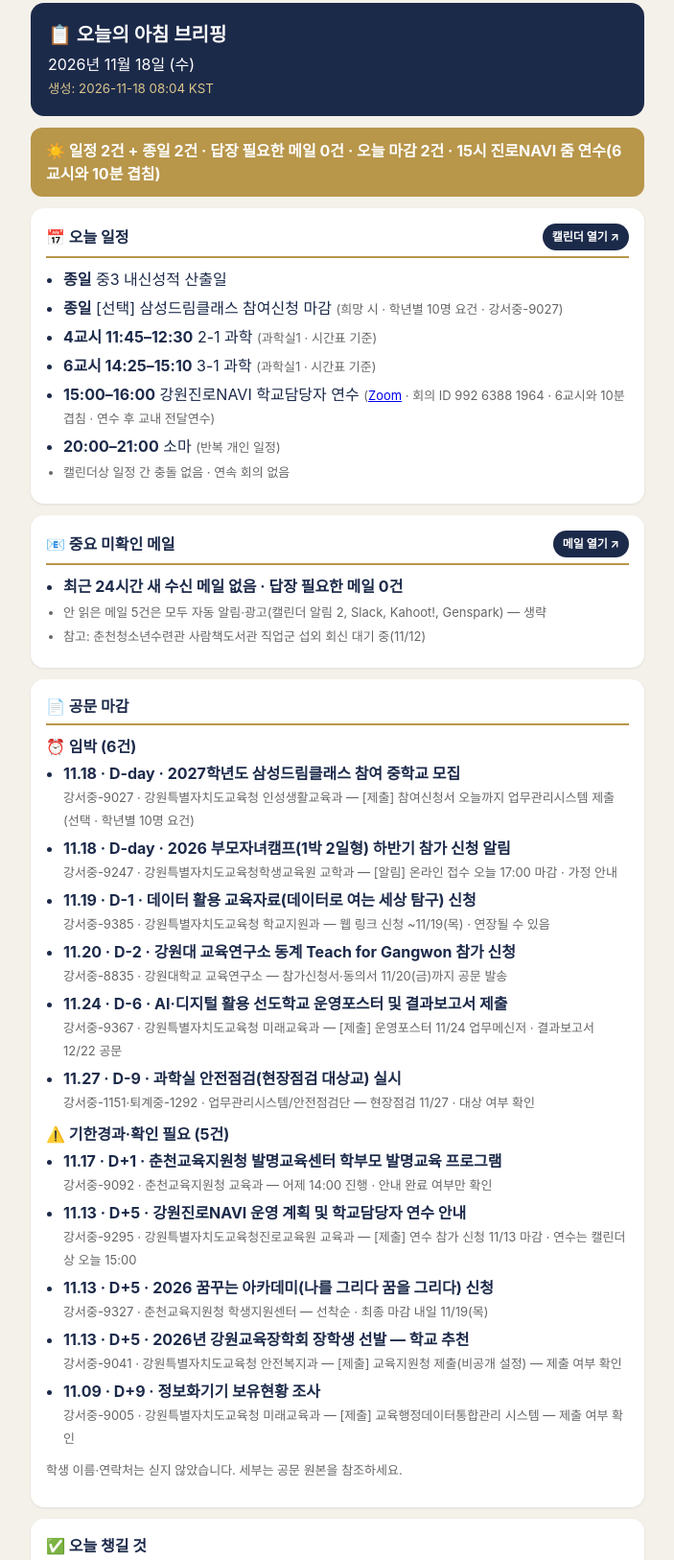
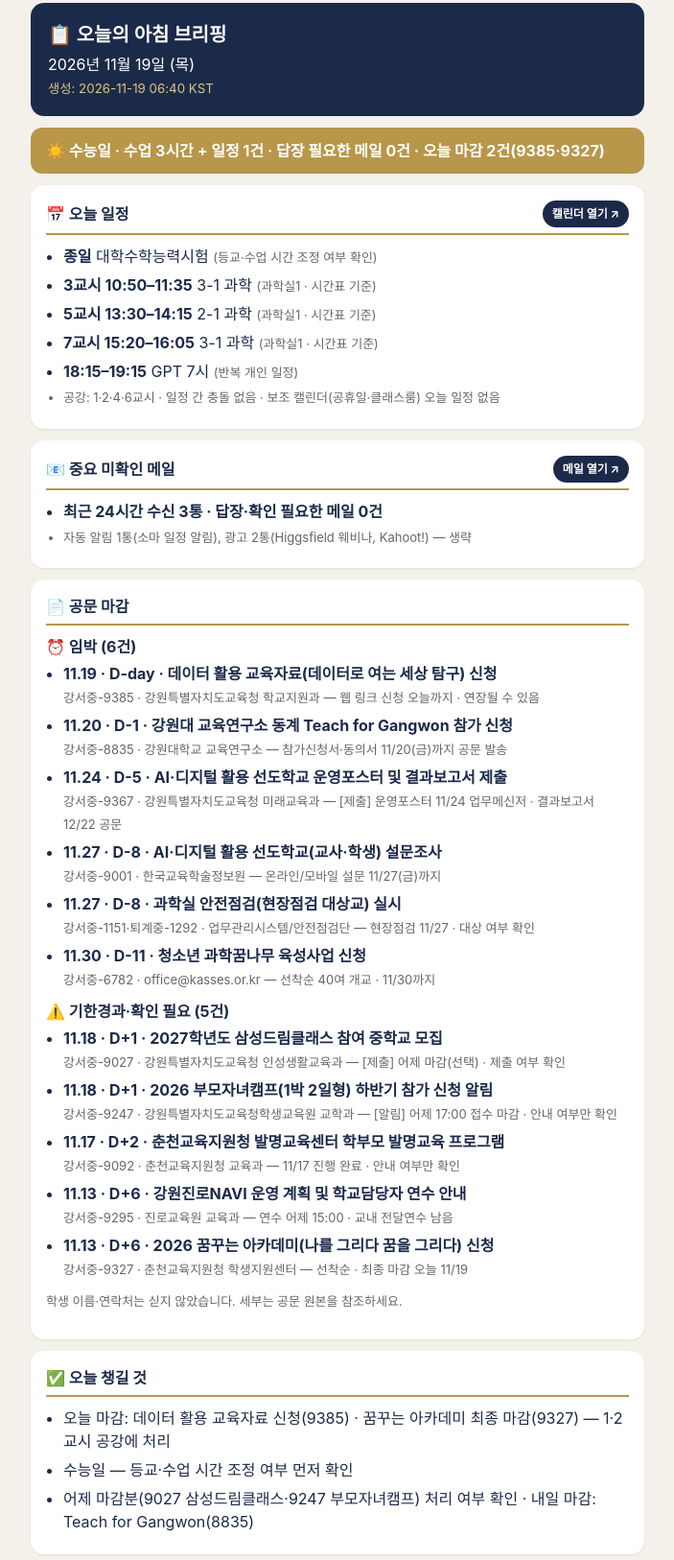
Before and after one commit to mswp96-del/morning-brief, a plain HTML site: page index.html in a window 1280 px wide. Shown: the part 13-1639 px from the top of the page at 96% size, without its empty margins (288-991 px from the left). Drawn offline with Linux system fonts and the light colour scheme.

Commit message:
Update brief 2026-11-19

```diff
--- a/index.html
+++ b/index.html
@@ -1,6 +1,6 @@
 <!doctype html>
 <html lang="ko"><head><meta charset="utf-8"><meta name="viewport" content="width=device-width,initial-scale=1">
-<title>아침 브리핑 2026-11-18</title>
+<title>아침 브리핑 2026-11-19</title>
 <style>
 body{margin:0;background:#f4f1ea;font-family:-apple-system,"Noto Sans KR",sans-serif;color:#1c2a4a;line-height:1.5}
 .wrap{max-width:640px;margin:0 auto;padding:16px}
@@ -14,41 +14,38 @@ ul{margin:0;padding-left:18px}li{margin-bottom:6px}
 .t{font-weight:700}.m{color:#666;font-size:13px}
 footer{text-align:center;color:#888;font-size:12px;padding:8px 0 16px}
 </style></head><body><div class="wrap">
-<header><h1>📋 오늘의 아침 브리핑</h1><div>2026년 11월 18일 (수)</div><small>생성: 2026-11-18 08:04 KST</small></header>
-<div class="banner">☀️ 일정 2건 + 종일 2건 · 답장 필요한 메일 0건 · 오늘 마감 2건 · 15시 진로NAVI 줌 연수(6교시와 10분 겹침)</div>
+<header><h1>📋 오늘의 아침 브리핑</h1><div>2026년 11월 19일 (목)</div><small>생성: 2026-11-19 06:40 KST</small></header>
+<div class="banner">☀️ 수능일 · 수업 3시간 + 일정 1건 · 답장 필요한 메일 0건 · 오늘 마감 2건(9385·9327)</div>
 <div class="card"><h2><span>📅 오늘 일정</span><a class="open-btn" href="https://calendar.google.com/calendar/u/0/r" target="_blank" rel="noopener">캘린더 열기 ↗</a></h2><ul>
-<li><span class="t">종일</span> 중3 내신성적 산출일</li>
-<li><span class="t">종일</span> [선택] 삼성드림클래스 참여신청 마감 <span class="m">(희망 시 · 학년별 10명 요건 · 강서중-9027)</span></li>
-<li><span class="t">4교시 11:45–12:30</span> 2-1 과학 <span class="m">(과학실1 · 시간표 기준)</span></li>
-<li><span class="t">6교시 14:25–15:10</span> 3-1 과학 <span class="m">(과학실1 · 시간표 기준)</span></li>
-<li><span class="t">15:00–16:00</span> 강원진로NAVI 학교담당자 연수 <span class="m">(<a href="https://zoom.us/j/99263881964?pwd=qPRRTjc8BfqrjeZLdbxdEXKlF9JhTi.1" target="_blank" rel="noopener">Zoom</a> · 회의 ID 992 6388 1964 · 6교시와 10분 겹침 · 연수 후 교내 전달연수)</span></li>
-<li><span class="t">20:00–21:00</span> 소마 <span class="m">(반복 개인 일정)</span></li>
-<li class="m">캘린더상 일정 간 충돌 없음 · 연속 회의 없음</li></ul></div>
+<li><span class="t">종일</span> 대학수학능력시험 <span class="m">(등교·수업 시간 조정 여부 확인)</span></li>
+<li><span class="t">3교시 10:50–11:35</span> 3-1 과학 <span class="m">(과학실1 · 시간표 기준)</span></li>
+<li><span class="t">5교시 13:30–14:15</span> 2-1 과학 <span class="m">(과학실1 · 시간표 기준)</span></li>
+<li><span class="t">7교시 15:20–16:05</span> 3-1 과학 <span class="m">(과학실1 · 시간표 기준)</span></li>
+<li><span class="t">18:15–19:15</span> GPT 7시 <span class="m">(반복 개인 일정)</span></li>
+<li class="m">공강: 1·2·4·6교시 · 일정 간 충돌 없음 · 보조 캘린더(공휴일·클래스룸) 오늘 일정 없음</li></ul></div>
 <div class="card"><h2><span>📧 중요 미확인 메일</span><a class="open-btn" href="https://mail.google.com/mail/u/0/" target="_blank" rel="noopener">메일 열기 ↗</a></h2><ul>
-<li class="t">최근 24시간 새 수신 메일 없음 · 답장 필요한 메일 0건</li>
-<li class="m">안 읽은 메일 5건은 모두 자동 알림·광고(캘린더 알림 2, Slack, Kahoot!, Genspark) — 생략</li>
-<li class="m">참고: 춘천청소년수련관 사람책도서관 직업군 섭외 회신 대기 중(11/12)</li></ul></div>
+<li class="t">최근 24시간 수신 3통 · 답장·확인 필요한 메일 0건</li>
+<li class="m">자동 알림 1통(소마 일정 알림), 광고 2통(Higgsfield 웨비나, Kahoot!) — 생략</li></ul></div>
 <div class="card"><h2><span>📄 공문 마감</span></h2>
 <div class="t" style="margin-bottom:4px">⏰ 임박 (6건)</div><ul>
-<li><span class="t">11.18 · D-day · 2027학년도 삼성드림클래스 참여 중학교 모집</span><br><span class="m">강서중-9027 · 강원특별자치도교육청 인성생활교육과 — [제출] 참여신청서 오늘까지 업무관리시스템 제출(선택 · 학년별 10명 요건)</span></li>
-<li><span class="t">11.18 · D-day · 2026 부모자녀캠프(1박 2일형) 하반기 참가 신청 알림</span><br><span class="m">강서중-9247 · 강원특별자치도교육청학생교육원 교학과 — [알림] 온라인 접수 오늘 17:00 마감 · 가정 안내</span></li>
-<li><span class="t">11.19 · D-1 · 데이터 활용 교육자료(데이터로 여는 세상 탐구) 신청</span><br><span class="m">강서중-9385 · 강원특별자치도교육청 학교지원과 — 웹 링크 신청 ~11/19(목) · 연장될 수 있음</span></li>
-<li><span class="t">11.20 · D-2 · 강원대 교육연구소 동계 Teach for Gangwon 참가 신청</span><br><span class="m">강서중-8835 · 강원대학교 교육연구소 — 참가신청서·동의서 11/20(금)까지 공문 발송</span></li>
-<li><span class="t">11.24 · D-6 · AI·디지털 활용 선도학교 운영포스터 및 결과보고서 제출</span><br><span class="m">강서중-9367 · 강원특별자치도교육청 미래교육과 — [제출] 운영포스터 11/24 업무메신저 · 결과보고서 12/22 공문</span></li>
-<li><span class="t">11.27 · D-9 · 과학실 안전점검(현장점검 대상교) 실시</span><br><span class="m">강서중-1151·퇴계중-1292 · 업무관리시스템/안전점검단 — 현장점검 11/27 · 대상 여부 확인</span></li>
+<li><span class="t">11.19 · D-day · 데이터 활용 교육자료(데이터로 여는 세상 탐구) 신청</span><br><span class="m">강서중-9385 · 강원특별자치도교육청 학교지원과 — 웹 링크 신청 오늘까지 · 연장될 수 있음</span></li>
+<li><span class="t">11.20 · D-1 · 강원대 교육연구소 동계 Teach for Gangwon 참가 신청</span><br><span class="m">강서중-8835 · 강원대학교 교육연구소 — 참가신청서·동의서 11/20(금)까지 공문 발송</span></li>
+<li><span class="t">11.24 · D-5 · AI·디지털 활용 선도학교 운영포스터 및 결과보고서 제출</span><br><span class="m">강서중-9367 · 강원특별자치도교육청 미래교육과 — [제출] 운영포스터 11/24 업무메신저 · 결과보고서 12/22 공문</span></li>
+<li><span class="t">11.27 · D-8 · AI·디지털 활용 선도학교(교사·학생) 설문조사</span><br><span class="m">강서중-9001 · 한국교육학술정보원 — 온라인/모바일 설문 11/27(금)까지</span></li>
+<li><span class="t">11.27 · D-8 · 과학실 안전점검(현장점검 대상교) 실시</span><br><span class="m">강서중-1151·퇴계중-1292 · 업무관리시스템/안전점검단 — 현장점검 11/27 · 대상 여부 확인</span></li>
+<li><span class="t">11.30 · D-11 · 청소년 과학꿈나무 육성사업 신청</span><br><span class="m">강서중-6782 · office@kasses.or.kr — 선착순 40여 개교 · 11/30까지</span></li>
 </ul>
 <div class="t" style="margin:10px 0 4px">⚠️ 기한경과·확인 필요 (5건)</div><ul>
-<li><span class="t">11.17 · D+1 · 춘천교육지원청 발명교육센터 학부모 발명교육 프로그램</span><br><span class="m">강서중-9092 · 춘천교육지원청 교육과 — 어제 14:00 진행 · 안내 완료 여부만 확인</span></li>
-<li><span class="t">11.13 · D+5 · 강원진로NAVI 운영 계획 및 학교담당자 연수 안내</span><br><span class="m">강서중-9295 · 강원특별자치도교육청진로교육원 교육과 — [제출] 연수 참가 신청 11/13 마감 · 연수는 캘린더상 오늘 15:00</span></li>
-<li><span class="t">11.13 · D+5 · 2026 꿈꾸는 아카데미(나를 그리다 꿈을 그리다) 신청</span><br><span class="m">강서중-9327 · 춘천교육지원청 학생지원센터 — 선착순 · 최종 마감 내일 11/19(목)</span></li>
-<li><span class="t">11.13 · D+5 · 2026년 강원교육장학회 장학생 선발 — 학교 추천</span><br><span class="m">강서중-9041 · 강원특별자치도교육청 안전복지과 — [제출] 교육지원청 제출(비공개 설정) — 제출 여부 확인</span></li>
-<li><span class="t">11.09 · D+9 · 정보화기기 보유현황 조사</span><br><span class="m">강서중-9005 · 강원특별자치도교육청 미래교육과 — [제출] 교육행정데이터통합관리 시스템 — 제출 여부 확인</span></li>
+<li><span class="t">11.18 · D+1 · 2027학년도 삼성드림클래스 참여 중학교 모집</span><br><span class="m">강서중-9027 · 강원특별자치도교육청 인성생활교육과 — [제출] 어제 마감(선택) · 제출 여부 확인</span></li>
+<li><span class="t">11.18 · D+1 · 2026 부모자녀캠프(1박 2일형) 하반기 참가 신청 알림</span><br><span class="m">강서중-9247 · 강원특별자치도교육청학생교육원 교학과 — [알림] 어제 17:00 접수 마감 · 안내 여부만 확인</span></li>
+<li><span class="t">11.17 · D+2 · 춘천교육지원청 발명교육센터 학부모 발명교육 프로그램</span><br><span class="m">강서중-9092 · 춘천교육지원청 교육과 — 11/17 진행 완료 · 안내 여부만 확인</span></li>
+<li><span class="t">11.13 · D+6 · 강원진로NAVI 운영 계획 및 학교담당자 연수 안내</span><br><span class="m">강서중-9295 · 진로교육원 교육과 — 연수 어제 15:00 · 교내 전달연수 남음</span></li>
+<li><span class="t">11.13 · D+6 · 2026 꿈꾸는 아카데미(나를 그리다 꿈을 그리다) 신청</span><br><span class="m">강서중-9327 · 춘천교육지원청 학생지원센터 — 선착순 · 최종 마감 오늘 11/19</span></li>
 </ul>
 <p class="m">학생 이름·연락처는 싣지 않았습니다. 세부는 공문 원본을 참조하세요.</p></div>
 <div class="card"><h2><span>✅ 오늘 챙길 것</span></h2><ul>
-<li>오늘 마감: 삼성드림클래스 참여신청서(9027) 업무관리시스템 제출(희망 시) · 부모자녀캠프(9247) 17:00 접수 마감 — 오전 공강(1~3교시)에 처리</li>
-<li>15:00 진로NAVI 줌 연수 — 6교시(~15:10)와 10분 겹침, 링크 미리 열어두기 · 연수 후 교내 전달연수 준비</li>
-<li>중3 내신성적 산출일 — 성적 자료 확인</li>
-<li>내일 마감: 꿈꾸는 아카데미(9327) · 데이터 활용 교육자료(9385)</li></ul></div>
+<li>오늘 마감: 데이터 활용 교육자료 신청(9385) · 꿈꾸는 아카데미 최종 마감(9327) — 1·2교시 공강에 처리</li>
+<li>수능일 — 등교·수업 시간 조정 여부 먼저 확인</li>
+<li>어제 마감분(9027 삼성드림클래스·9247 부모자녀캠프) 처리 여부 확인 · 내일 마감: Teach for Gangwon(8835)</li></ul></div>
 <footer>🤖 자동 생성된 브리핑입니다</footer>
 </div></body></html>
```
Also changed, not shown: diary/index.html (+24 -33 lines).
